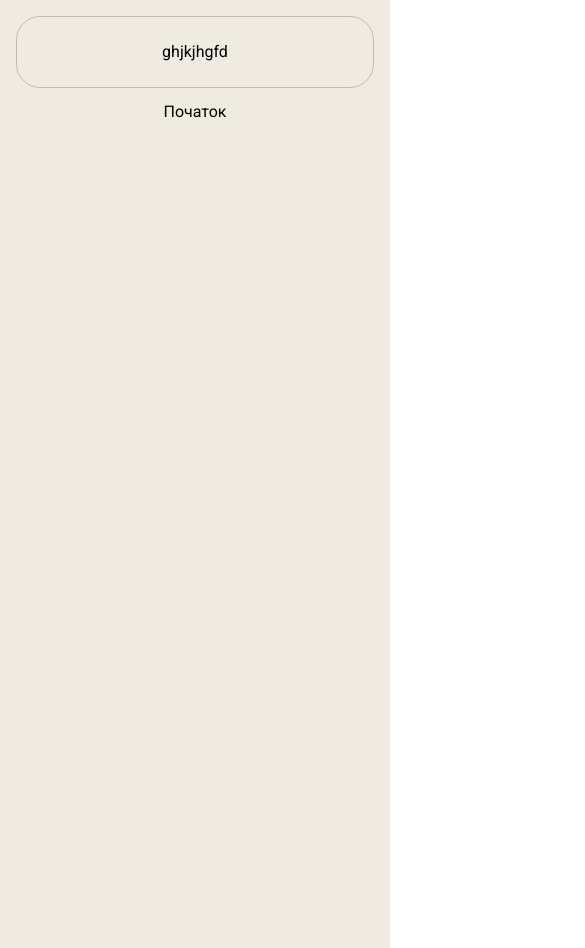
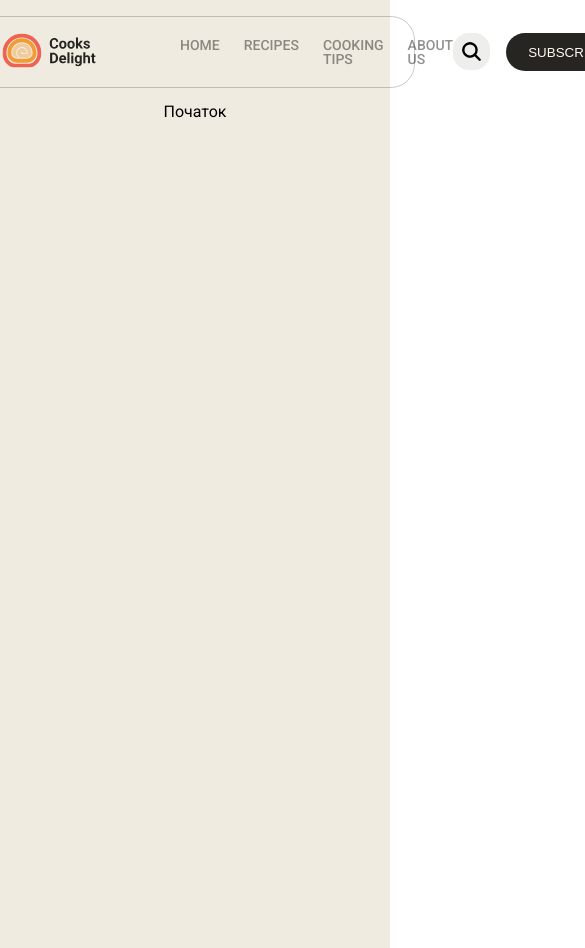
Before and after one commit to donerducktales/cooks_delight, a Next.js app: page / in a window 390 px wide. Shown: the top 948 px of the page, 585 px wide, since content can reach past the window. Built offline with nearby package versions, Linux system fonts and the light colour scheme.

Commit message:
зроблено хедер по макету, але поки без адаптиву і підсвітки навігаційних посилань

```diff
--- a/app/components/Header/Header.tsx
+++ b/app/components/Header/Header.tsx
@@ -1,10 +1,35 @@
+import Image from 'next/image'
 import '../Header/header.scss'
+import { MagnifyingGlassIcon } from '@heroicons/react/16/solid'
 
 export default function Header() {
    return (
       <header className="header">
          <div className="header_container">
-            ghjkjhgfd
+            <nav className="nav">
+               <div className="nav_logo">
+                  <Image
+                     width={180}
+                     height={35}
+                     alt='nav_logo'
+                     src='/nav-logo.svg'
+                  />
+               </div>
+               <ul className='nav_links'>
+                  <li>Home</li>
+                  <li>Recipes</li>
+                  <li>Cooking tips</li>
+                  <li>About Us</li>
+               </ul>
+               <div className='nav_buttons'>
+                  <button className="search-button">
+                     <MagnifyingGlassIcon />
+                  </button>
+                  <button className="subscribe-button">
+                     Subscribe
+                  </button>
+               </div>
+            </nav>
          </div>
       </header>
    )
--- a/app/components/Header/header.scss
+++ b/app/components/Header/header.scss
@@ -6,6 +6,7 @@
    justify-content: center;
    padding: 16px 0;
    background-color: $background;
+   font-weight: 500;
 }
 
 .header_container {
@@ -21,3 +22,52 @@
    justify-content: center;
    align-items: center;
 }
+
+.nav {
+   width: 100%;
+   display: flex;
+   flex-direction: row;
+   align-items: center;
+   justify-content: space-between;
+}
+
+.nav_links {
+   display: flex;
+   flex-direction: row;
+   gap: 24px;
+
+   li {
+      text-transform: uppercase;
+      font-size: 0.875rem;
+      color: rgba($color: $dark, $alpha: 0.5);
+      transition: transform 1s;
+      cursor: pointer;
+   }
+
+   li:hover {
+      transform: translateY(-1.5px);
+   }
+}
+
+.nav_buttons {
+   display: flex;
+   flex-direction: row;
+   gap: 16px;
+}
+
+.subscribe-button {
+   @include subscribe-button;
+}
+
+.search-button {
+   width: 37px;
+   height: 37px;
+   border: none;
+   outline: none;
+   border-radius: 16px;
+   background-color: rgba($color: $dark, $alpha: 0.08);
+   display: flex;
+   justify-content: center;
+   align-items: center;
+   cursor: pointer;
+}
--- a/app/styles/_variables.scss
+++ b/app/styles/_variables.scss
@@ -6,3 +6,19 @@ $primaryOrange: #F29C33;
 $primaryRed: #EE6352;
 $primaryLightBlue: #C4E5FC;
 $light: #FFFBF2;
+
+@mixin subscribe-button {
+   width: 122px;
+   height: 38px;
+   border: none;
+   outline: none;
+   border-radius: 24px;
+   background-color: $dark;
+   display: flex;
+   align-items: center;
+   justify-content: center;
+   color: $light;
+   text-transform: uppercase;
+   font-weight: 500;
+   cursor: pointer;
+}
--- a/package.json
+++ b/package.json
@@ -9,6 +9,7 @@
     "lint": "next lint"
   },
   "dependencies": {
+    "@heroicons/react": "^2.1.5",
     "next": "14.2.6",
     "react": "^18",
     "react-dom": "^18"
```
Also changed, not shown: public/nav-logo.svg (added), 1 other file (tests, documents, lock files or other folders).
